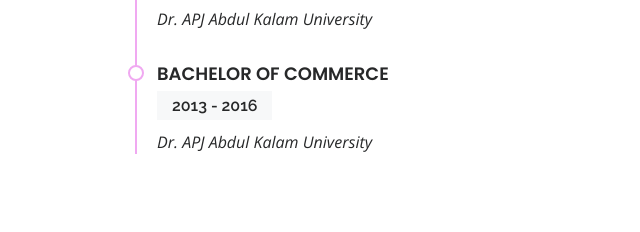
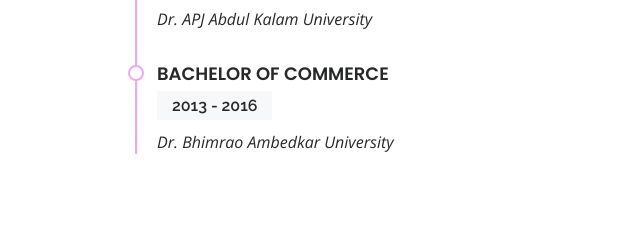
Before and after one commit to Atanshu/AyushAgarwalPortfolio, a plain HTML site: page index.html in a window 1280 px wide. Shown: the part 2348-2580 px from the top of the page, 0-640 px from the left. Drawn offline with nearby package versions, Linux system fonts and the light colour scheme; a web font is replaced by a local one.

Commit message:
Update index.html

```diff
--- a/index.html
+++ b/index.html
@@ -200,7 +200,7 @@
             <div class="resume-item">
               <h4>Bachelor of Commerce</h4>
               <h5>2013 - 2016</h5>
-              <p><em>Dr. APJ Abdul Kalam University</em></p>
+              <p><em>Dr. Bhimrao Ambedkar University</em></p>
 
             </div>
           </div>
```
